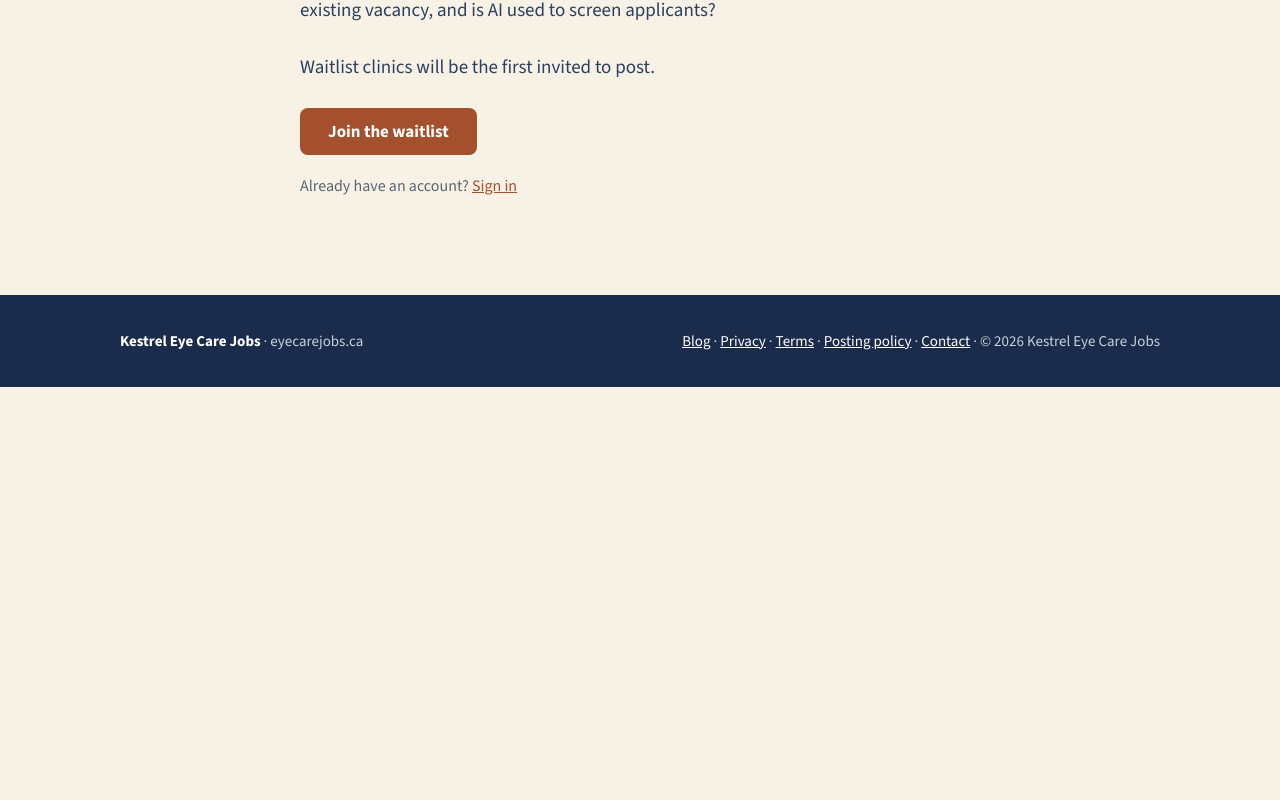
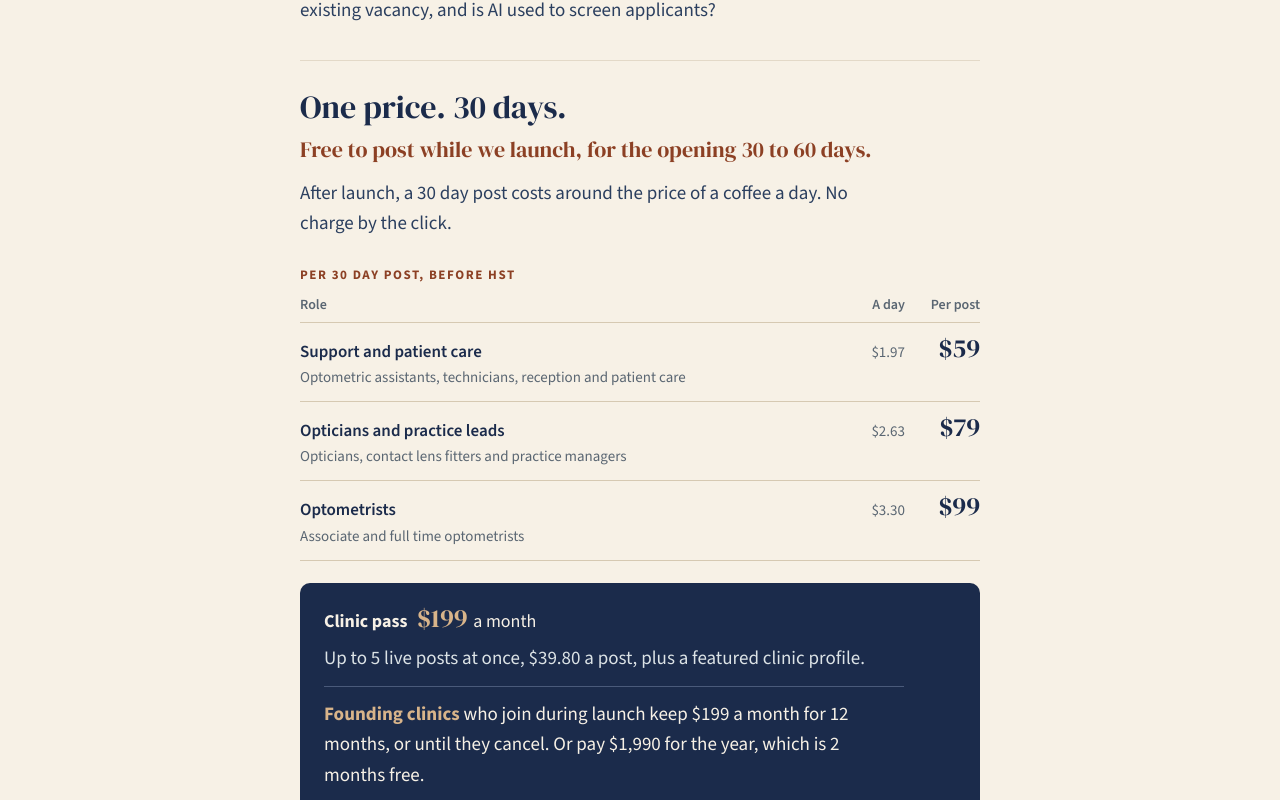
Before and after one commit to stevebsmith88-netizen/Kestrel, a Next.js app: page /clinics in a window 1280 px wide. Shown: the part 735-1535 px from the top of the page. Before the commit the page ends 1122 px from the top, so only its background shows below. Built offline with nearby package versions, Linux system fonts and the light colour scheme; no server answers.

Commit message:
Show pricing on the clinics page from one shared price list
Co-Authored-By: Claude Opus 5.5 <noreply@anthropic.com>
Claude-Session: https://claude.ai/code/session_01K4dgNRMbWyy4xkigaYy19t

```diff
--- a/app/clinics/page.tsx
+++ b/app/clinics/page.tsx
@@ -2,6 +2,7 @@ import type { Metadata } from "next";
 import Link from "next/link";
 import AppFooter from "@/components/AppFooter";
 import SiteHeader from "@/components/SiteHeader";
+import { CLINIC_PASS, ROLE_BANDS, dollars, perDay, perPassPost } from "@/lib/pricing";
 import { shareMetadata } from "@/lib/share";
 
 export const metadata: Metadata = shareMetadata({
@@ -30,6 +31,32 @@ export default function Clinics() {
           <p>
             Every post shows its pay range and answers 2 questions: is this an existing vacancy, and is AI used to screen applicants?
           </p>
+          <section className="pricing" aria-labelledby="pricing-h">
+            <h2 id="pricing-h">One price. 30 days.</h2>
+            <p className="pricing-free">Free to post while we launch, for the opening 30 to 60 days.</p>
+            <p>After launch, a 30 day post costs around the price of a coffee a day. No charge by the click.</p>
+            <table className="ladder">
+              <caption>Per 30 day post, before HST</caption>
+              <thead>
+                <tr><th scope="col">Role</th><th scope="col">A day</th><th scope="col">Per post</th></tr>
+              </thead>
+              <tbody>
+                {ROLE_BANDS.map((b) => (
+                  <tr key={b.key}>
+                    <th scope="row">{b.label}<span>{b.covers}</span></th>
+                    <td>{perDay(b.price)}</td>
+                    <td className="price">{dollars(b.price)}</td>
+                  </tr>
+                ))}
+              </tbody>
+            </table>
+            <div className="passbox">
+              <p className="passhead"><strong>Clinic pass</strong> <span className="price">{dollars(CLINIC_PASS.monthly)}</span> a month</p>
+              <p>Up to {CLINIC_PASS.livePosts} live posts at once, {perPassPost()} a post, plus a featured clinic profile.</p>
+              <p className="founding"><strong>Founding clinics</strong> who join during launch keep {dollars(CLINIC_PASS.monthly)} a month for {CLINIC_PASS.lockMonths} months, or until they cancel. Or pay {dollars(CLINIC_PASS.yearly)} for the year, which is 2 months free.</p>
+            </div>
+            <p className="small-note">Prices in Canadian dollars, before HST. Near the end of its 30 days, any post can be extended for another 30.</p>
+          </section>
           <p>Waitlist clinics will be the first invited to post.</p>
           <Link href="/#join" className="btn">Join the waitlist</Link>
           <p className="small-note">Already have an account? <Link href="/sign-in">Sign in</Link></p>
--- a/app/globals.css
+++ b/app/globals.css
@@ -446,3 +446,23 @@ main.app > .wrap > :is(.notice, .note){margin-bottom:20px}
 .quietdelete summary{cursor:pointer;display:inline-flex;align-items:center;min-height:44px;padding:0 4px;color:var(--muted);font-size:0.9375rem;text-decoration:underline;text-underline-offset:3px}
 .quietdelete summary:hover{color:var(--navy)}
 .quietdelete[open] summary{margin-bottom:12px}
+/* Pricing on /clinics: a ladder of 3 role bands, then the clinic pass in navy. Prices come from lib/pricing.ts. */
+.pricing{margin:34px 0 30px;padding-top:28px;border-top:1px solid var(--line)}
+.pricing h2{font:400 2rem/1.15 "DM Serif Display",Georgia,serif;margin:0 0 10px}
+.pricing .pricing-free{font:400 1.375rem/1.3 "DM Serif Display",Georgia,serif;color:var(--chestnut-d);margin:0 0 8px}
+.ladder{width:100%;border-collapse:collapse;margin:18px 0 22px}
+.ladder caption{text-align:left;font-size:0.8125rem;font-weight:700;letter-spacing:.12em;text-transform:uppercase;color:var(--chestnut-d);padding-bottom:8px}
+.ladder thead th{font-size:0.875rem;font-weight:600;color:var(--muted);text-align:right;padding:0 0 6px}
+.ladder thead th:first-child{text-align:left}
+.ladder tbody th,.ladder td{border-top:1px solid #D6C9B2;padding:12px 0;vertical-align:baseline}
+.ladder tbody th{text-align:left;font-weight:600}
+.ladder tbody th span{display:block;font-weight:400;font-size:0.9375rem;color:var(--muted)}
+.ladder td{text-align:right;color:var(--muted);font-size:0.9375rem;padding-left:12px;white-space:nowrap}
+.ladder td.price,.passbox .price{font:400 1.625rem/1 "DM Serif Display",Georgia,serif;color:var(--navy)}
+.ladder tbody tr:last-child th,.ladder tbody tr:last-child td{border-bottom:1px solid #D6C9B2}
+.passbox{background:var(--navy);color:var(--cream);border-radius:10px;padding:22px 24px;margin:0 0 14px}
+.passbox p{margin:0 0 8px;color:var(--mist)}
+.passbox .passhead{color:var(--cream);font-size:1.125rem}
+.passbox .price{color:var(--buff);margin:0 2px 0 6px}
+.passbox .founding{margin:12px 0 0;padding-top:12px;border-top:1px solid #4A5A7A;color:var(--cream)}
+.passbox .founding strong{color:var(--buff)}
--- /dev/null
+++ b/lib/pricing.ts
@@ -0,0 +1,19 @@
+// Kestrel's prices, in one place, so the website and the emails always agree. Canadian dollars, before HST.
+// Decided 5th November 2026 (see CLAUDE.md). Changing a number here changes it everywhere it is shown,
+// but not in Stripe, which has its own prices.
+
+export const POST_DAYS = 30;
+
+export const ROLE_BANDS = [
+  { key: "support", label: "Support and patient care", covers: "Optometric assistants, technicians, reception and patient care", price: 59 },
+  { key: "opticians", label: "Opticians and practice leads", covers: "Opticians, contact lens fitters and practice managers", price: 79 },
+  { key: "optometrists", label: "Optometrists", covers: "Associate and full time optometrists", price: 99 },
+] as const;
+
+export const CLINIC_PASS = { monthly: 199, livePosts: 5, yearly: 1990, lockMonths: 12 } as const;
+
+const money = (n: number, places = 0) => "$" + n.toLocaleString("en-CA", { minimumFractionDigits: places, maximumFractionDigits: places });
+
+export const perDay = (price: number) => money(price / POST_DAYS, 2);
+export const perPassPost = () => money(CLINIC_PASS.monthly / CLINIC_PASS.livePosts, 2);
+export const dollars = (n: number) => money(n);
```
Also changed, not shown: 1 other file (tests, documents, lock files or other folders).
